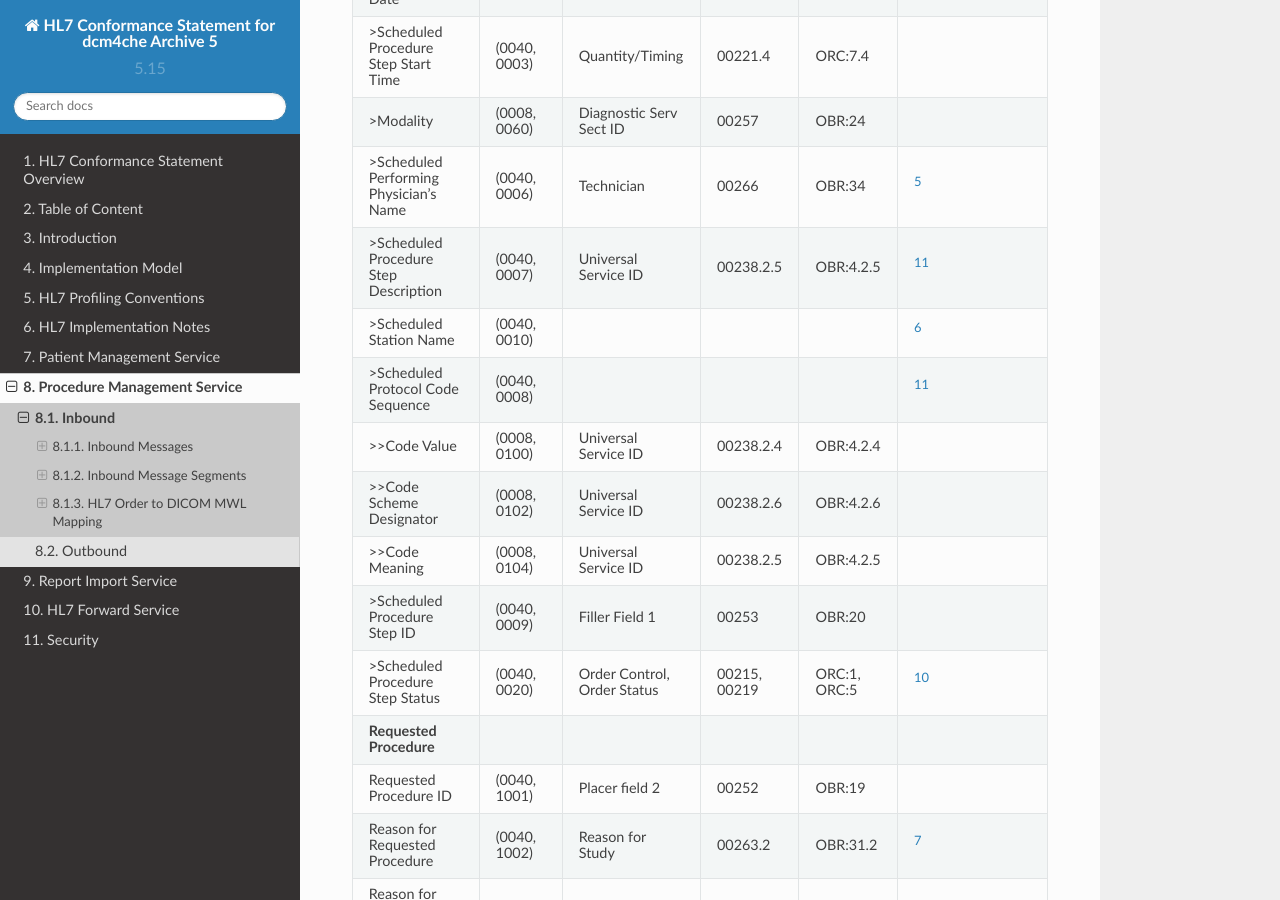
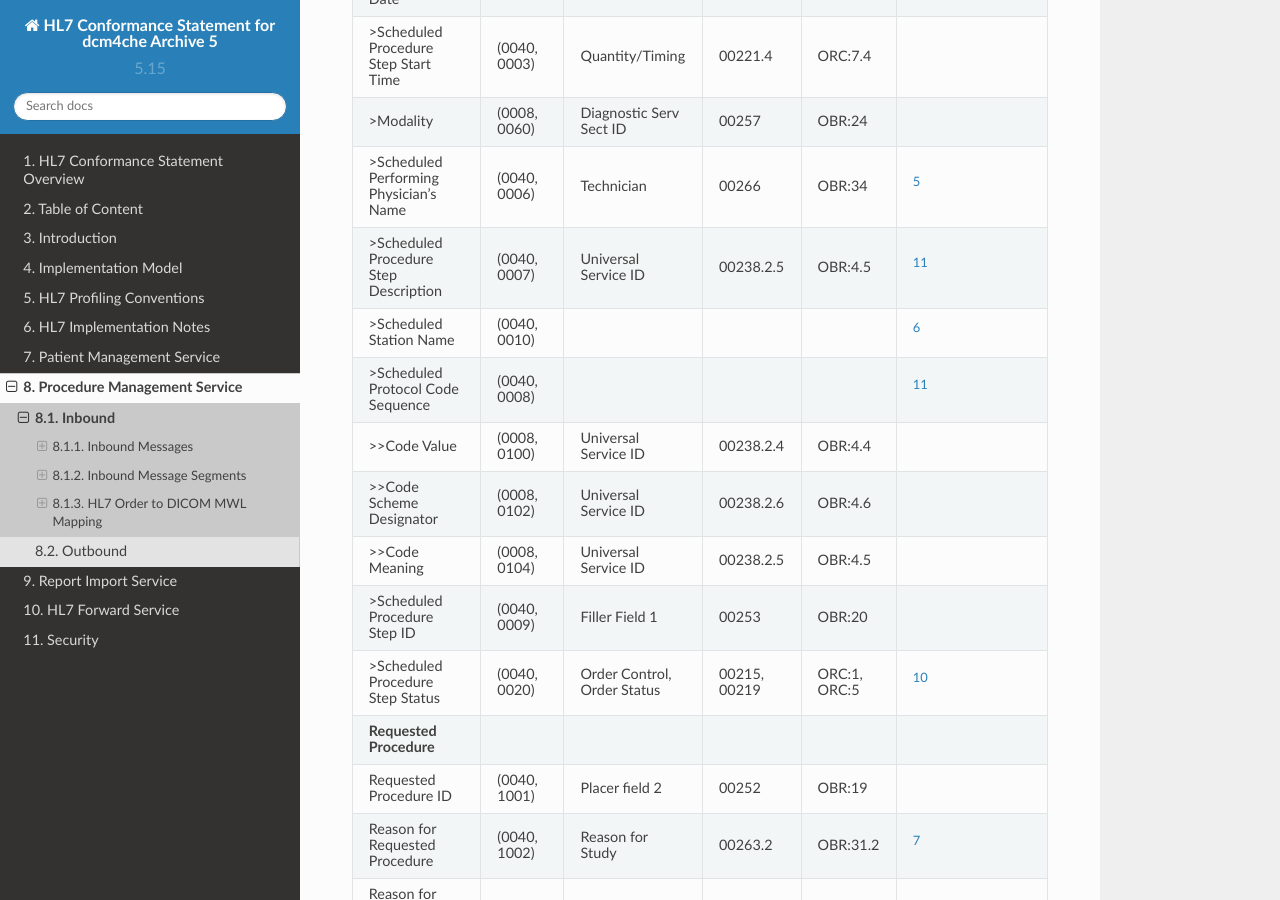
Before and after one commit to dcm4che/dcm4chee-arc-hl7cs, a Sphinx documentation site: the page built from source/orm/inbound.rst, in a window 1280 px wide and 900 px high, scrolled down 15026 px. Built offline with Sphinx 7.4.7 and the Read the Docs theme 2.0.0, drawn with Linux system fonts in a browser that asks for light colours; some of the changed text lies outside the part shown.

Commit message:
update orm inbound, scheduled procedure step desc and scheduled protocol code seq values to be picked from components. redmine issue 8273

```diff
--- a/source/orm/inbound.rst
+++ b/source/orm/inbound.rst
@@ -519,12 +519,12 @@ ORM - HL7 order mapping to DICOM Modality Worklist Attributes
    >Scheduled Procedure Step Start Time, "(0040, 0003)", Quantity/Timing, 00221.4, ORC:7.4
    >Modality, "(0008, 0060)", Diagnostic Serv Sect ID, 00257, OBR:24
    >Scheduled Performing Physician's Name, "(0040, 0006)", Technician, 00266, OBR:34, [#Note4]_
-   >Scheduled Procedure Step Description, "(0040, 0007)", Universal Service ID, 00238.2.5, OBR:4.2.5, [#Note10]_
+   >Scheduled Procedure Step Description, "(0040, 0007)", Universal Service ID, 00238.2.5, OBR:4.5, [#Note10]_
    >Scheduled Station Name, "(0040, 0010)", , , , [#Note5]_
    >Scheduled Protocol Code Sequence, "(0040, 0008)", , , , [#Note10]_
-   >>Code Value, "(0008, 0100)", Universal Service ID, 00238.2.4, OBR:4.2.4
-   >>Code Scheme Designator, "(0008, 0102)", Universal Service ID, 00238.2.6, OBR:4.2.6
-   >>Code Meaning, "(0008, 0104)", Universal Service ID, 00238.2.5, OBR:4.2.5
+   >>Code Value, "(0008, 0100)", Universal Service ID, 00238.2.4, OBR:4.4
+   >>Code Scheme Designator, "(0008, 0102)", Universal Service ID, 00238.2.6, OBR:4.6
+   >>Code Meaning, "(0008, 0104)", Universal Service ID, 00238.2.5, OBR:4.5
    >Scheduled Procedure Step ID, "(0040, 0009)", Filler Field 1, 00253, OBR:20
    >Scheduled Procedure Step Status, "(0040, 0020)", "Order Control, Order Status", "00215, 00219", "ORC:1, ORC:5", [#Note9]_
    **Requested Procedure**
@@ -663,12 +663,12 @@ OMG - HL7 order mapping to DICOM Modality Worklist Attributes
    >Scheduled Procedure Step Start Time, "(0040, 0003)", Start Date/Time, 01633, TQ1:7
    >Modality, "(0008, 0060)", Diagnostic Serv Sect ID, 00257, OBR:24
    >Scheduled Performing Physician's Name, "(0040, 0006)", Technician, 00266, OBR:34, [#Note4]_
-   >Scheduled Procedure Step Description, "(0040, 0007)", Universal Service ID, 00238.2.5, OBR:4.2.5, [#Note10]_
+   >Scheduled Procedure Step Description, "(0040, 0007)", Universal Service ID, 00238.2.5, OBR:4.5, [#Note10]_
    >Scheduled Station Name, "(0040, 0010)", , , , [#Note5]_
    >Scheduled Protocol Code Sequence, "(0040, 0008)", , , , [#Note10]_
-   >>Code Value, "(0008, 0100)", Universal Service ID, 00238.2.4, OBR:4.2.4
-   >>Code Scheme Designator, "(0008, 0102)", Universal Service ID, 00238.2.6, OBR:4.2.6
-   >>Code Meaning, "(0008, 0104)", Universal Service ID, 00238.2.5, OBR:4.2.5
+   >>Code Value, "(0008, 0100)", Universal Service ID, 00238.2.4, OBR:4.4
+   >>Code Scheme Designator, "(0008, 0102)", Universal Service ID, 00238.2.6, OBR:4.6
+   >>Code Meaning, "(0008, 0104)", Universal Service ID, 00238.2.5, OBR:4.5
    >Scheduled Procedure Step ID, "(0040, 0009)", Filler Field 1, 00253, OBR:20
    >Scheduled Procedure Step Status, "(0040, 0020)", "Order Control, Order Status", "00215, 00219", "ORC:1, ORC:5", [#Note9]_
    **Requested Procedure**
```
